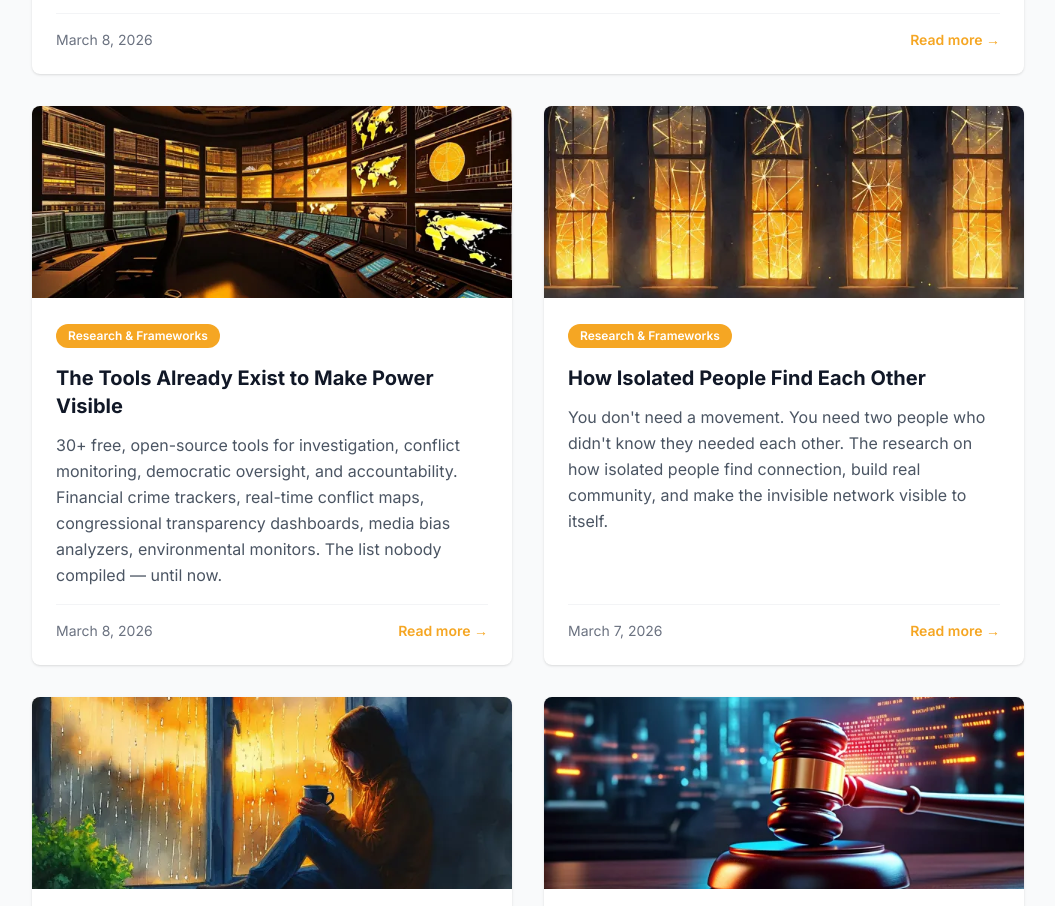
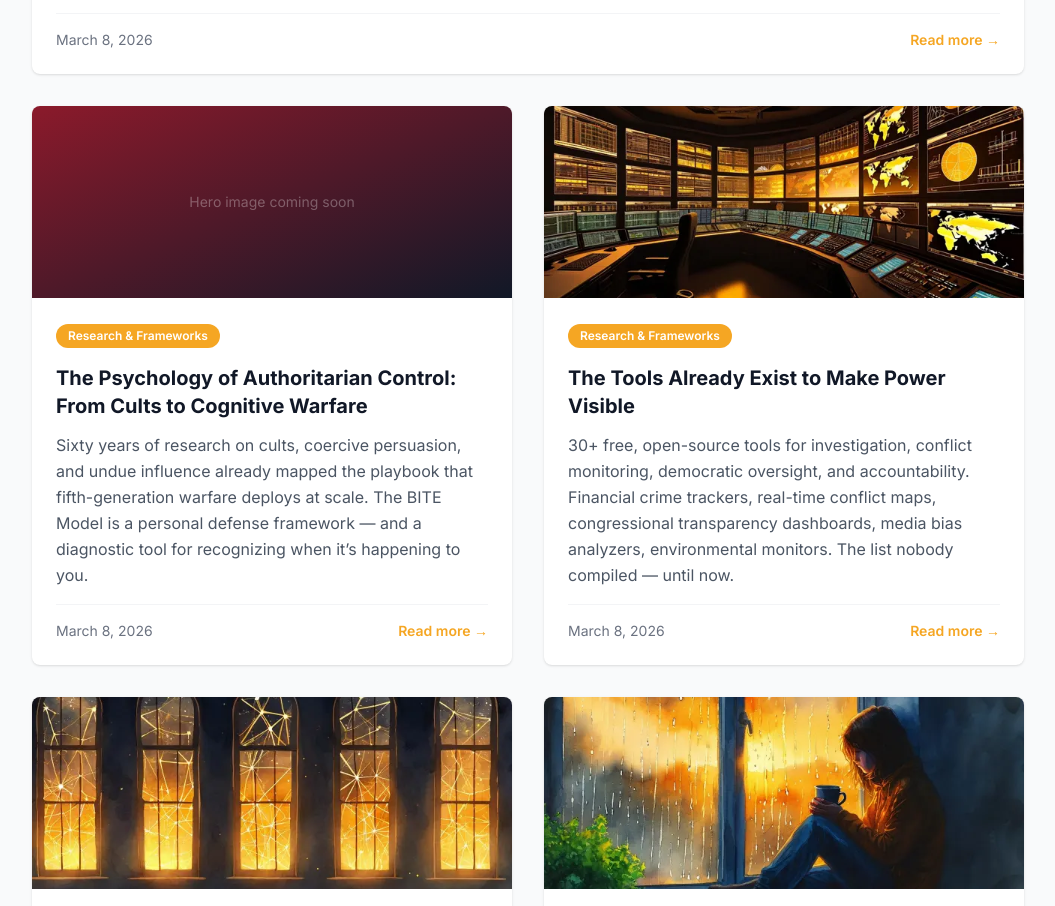
Before and after one commit to Gifted-Dreamers/justnice.us, a plain HTML site: page blog.html in a window 1280 px wide. Shown: the part 906-1812 px from the top of the page, without its empty margins (112-1167 px from the left). Drawn offline with nearby package versions, Linux system fonts and the light colour scheme.

Commit message:
Add authoritarian control blog card to blog index
Co-Authored-By: Claude Opus 4.6 <noreply@anthropic.com>

```diff
--- a/blog.html
+++ b/blog.html
@@ -184,6 +184,34 @@
             <div class="flex items-center justify-between mt-auto pt-4 border-t border-gray-100">
               <time datetime="2026-03-08" class="text-sm text-gray-500">March 8, 2026</time>
               <a href="/blog/vocabulary-is-infrastructure.html" class="text-[#F5A623] font-semibold text-sm hover:text-[#D4911E] transition-colors">
+                Read more &rarr;
+              </a>
+            </div>
+          </div>
+        </article>
+
+        <!-- Card: Psychology of Authoritarian Control — Mar 8 -->
+        <article class="blog-card bg-white rounded-lg shadow hover:shadow-lg transition-shadow overflow-hidden flex flex-col" data-category="Research & Frameworks" data-search="BITE model authoritarian control coercive persuasion cognitive warfare 5GW Steven Hassan thought reform undue influence Lifton cult tactics information control propaganda Singer Schein Scheflin influence continuum behavior control emotional control">
+          <a href="/blog/psychology-of-authoritarian-control.html" class="block">
+            <div class="w-full h-48 bg-gradient-to-br from-maroon to-gray-900 flex items-center justify-center">
+              <span class="text-white/30 text-sm">Hero image coming soon</span>
+            </div>
+          </a>
+          <div class="p-6 flex flex-col flex-grow">
+            <div class="mb-4">
+              <span class="inline-block bg-[#F5A623] text-white text-xs font-semibold px-3 py-1 rounded-full">Research &amp; Frameworks</span>
+            </div>
+            <h2 class="text-xl font-bold text-gray-900 mb-3">
+              <a href="/blog/psychology-of-authoritarian-control.html" class="hover:text-[#F5A623] transition-colors">
+                The Psychology of Authoritarian Control: From Cults to Cognitive Warfare
+              </a>
+            </h2>
+            <p class="text-gray-600 leading-relaxed mb-4 flex-grow">
+              Sixty years of research on cults, coercive persuasion, and undue influence already mapped the playbook that fifth-generation warfare deploys at scale. The BITE Model is a personal defense framework &mdash; and a diagnostic tool for recognizing when it&rsquo;s happening to you.
+            </p>
+            <div class="flex items-center justify-between mt-auto pt-4 border-t border-gray-100">
+              <time datetime="2026-03-08" class="text-sm text-gray-500">March 8, 2026</time>
+              <a href="/blog/psychology-of-authoritarian-control.html" class="text-[#F5A623] font-semibold text-sm hover:text-[#D4911E] transition-colors">
                 Read more &rarr;
               </a>
             </div>
```
